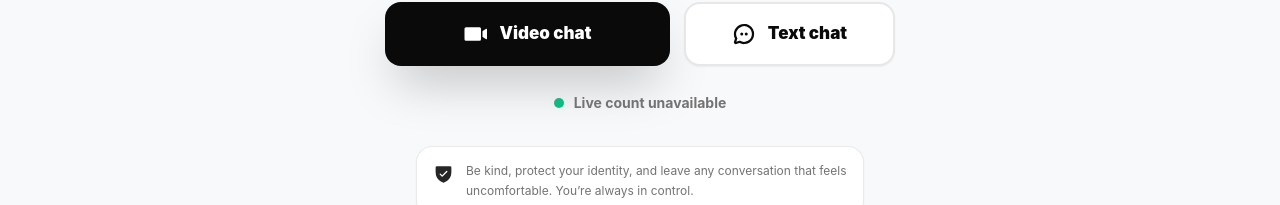
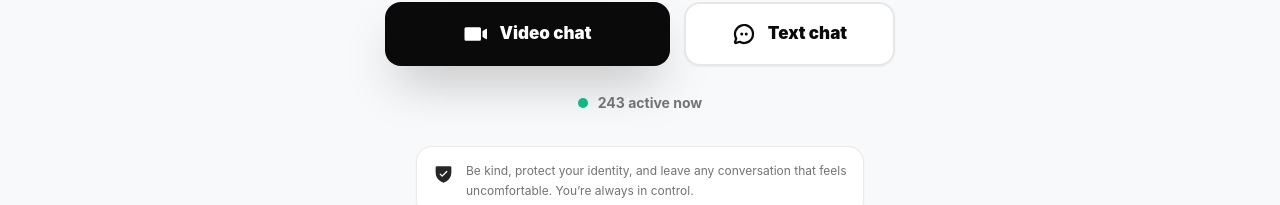
Before and after one commit to nadhalabs/hystranger, a Next.js app: page / in a window 1280 px wide. Shown: the part 579-784 px from the top of the page. Built offline with nearby package versions, Linux system fonts and the light colour scheme; no server answers.

Commit message:
feat: add launch activity display

```diff
--- a/src/components/OnlineIndicator.tsx
+++ b/src/components/OnlineIndicator.tsx
@@ -8,8 +8,17 @@ type Props = {
   className?: string;
 };
 
+const LAUNCH_ACTIVITY_MODE = true;
+const LAUNCH_ACTIVITY_MIN = 150;
+const LAUNCH_ACTIVITY_MAX = 450;
+
+function randomInteger(min: number, max: number) {
+  return Math.floor(Math.random() * (max - min + 1)) + min;
+}
+
 export function OnlineIndicator({ variant = "text", className = "" }: Props) {
   const [online, setOnline] = useState<number | null>(null);
+  const [launchActivity, setLaunchActivity] = useState<number | null>(null);
 
   useEffect(() => {
     let active = true;
@@ -30,22 +39,57 @@ export function OnlineIndicator({ variant = "text", className = "" }: Props) {
     };
   }, []);
 
+  useEffect(() => {
+    if (!LAUNCH_ACTIVITY_MODE) return;
+
+    let timer: ReturnType<typeof setTimeout> | undefined;
+    let active = true;
+
+    // Frontend presentation only; this value is never authoritative or used by matchmaking.
+    setLaunchActivity(randomInteger(180, 320));
+
+    const scheduleUpdate = () => {
+      timer = setTimeout(() => {
+        if (!active) return;
+
+        setLaunchActivity((current) => {
+          if (current === null) return randomInteger(180, 320);
+          const direction = Math.random() < 0.5 ? -1 : 1;
+          const next = current + direction * randomInteger(2, 12);
+          return Math.min(LAUNCH_ACTIVITY_MAX, Math.max(LAUNCH_ACTIVITY_MIN, next));
+        });
+        scheduleUpdate();
+      }, randomInteger(4_000, 8_000));
+    };
+
+    scheduleUpdate();
+    return () => {
+      active = false;
+      if (timer !== undefined) clearTimeout(timer);
+    };
+  }, []);
+
   const displayCount =
     online === null
       ? "..."
       : online.toLocaleString();
+  const activityLabel = LAUNCH_ACTIVITY_MODE
+    ? `${launchActivity === null ? "..." : launchActivity.toLocaleString()} active now`
+    : online === null
+      ? "Live count unavailable"
+      : `${displayCount} ${online === 1 ? "person is" : "people are"} online`;
 
   if (variant === "pill") {
     return (
       <div
         className={`inline-flex h-11 items-center gap-2.5 rounded-full border-2 border-neutral-200/90 bg-white px-4 text-xs font-black text-neutral-900 shadow-sm transition-colors dark:border-white/15 dark:bg-[#141414] dark:text-zinc-200 ${className}`}
-        aria-label="Users currently online"
+        aria-label={LAUNCH_ACTIVITY_MODE ? activityLabel : "Users currently online"}
       >
         <span className="relative flex h-2.5 w-2.5">
           <span className="absolute inline-flex h-full w-full animate-ping rounded-full bg-emerald-400 opacity-75" />
           <span className="relative inline-flex h-2.5 w-2.5 rounded-full bg-emerald-500" />
         </span>
-        <span>{displayCount} online</span>
+        <span>{LAUNCH_ACTIVITY_MODE ? activityLabel : `${displayCount} online`}</span>
       </div>
     );
   }
@@ -53,13 +97,13 @@ export function OnlineIndicator({ variant = "text", className = "" }: Props) {
   return (
     <div
       className={`inline-flex items-center gap-2.5 text-sm font-bold text-neutral-500 dark:text-zinc-400 ${className}`}
-      aria-label="Users currently online"
+      aria-label={LAUNCH_ACTIVITY_MODE ? activityLabel : "Users currently online"}
     >
       <span className="relative flex h-2.5 w-2.5">
         <span className="absolute inline-flex h-full w-full animate-ping rounded-full bg-emerald-400 opacity-60" />
         <span className="relative inline-flex h-2.5 w-2.5 rounded-full bg-emerald-500" />
       </span>
-      {online === null ? "Live count unavailable" : `${displayCount} ${online === 1 ? "person is" : "people are"} online`}
+      {activityLabel}
     </div>
   );
 }
```
